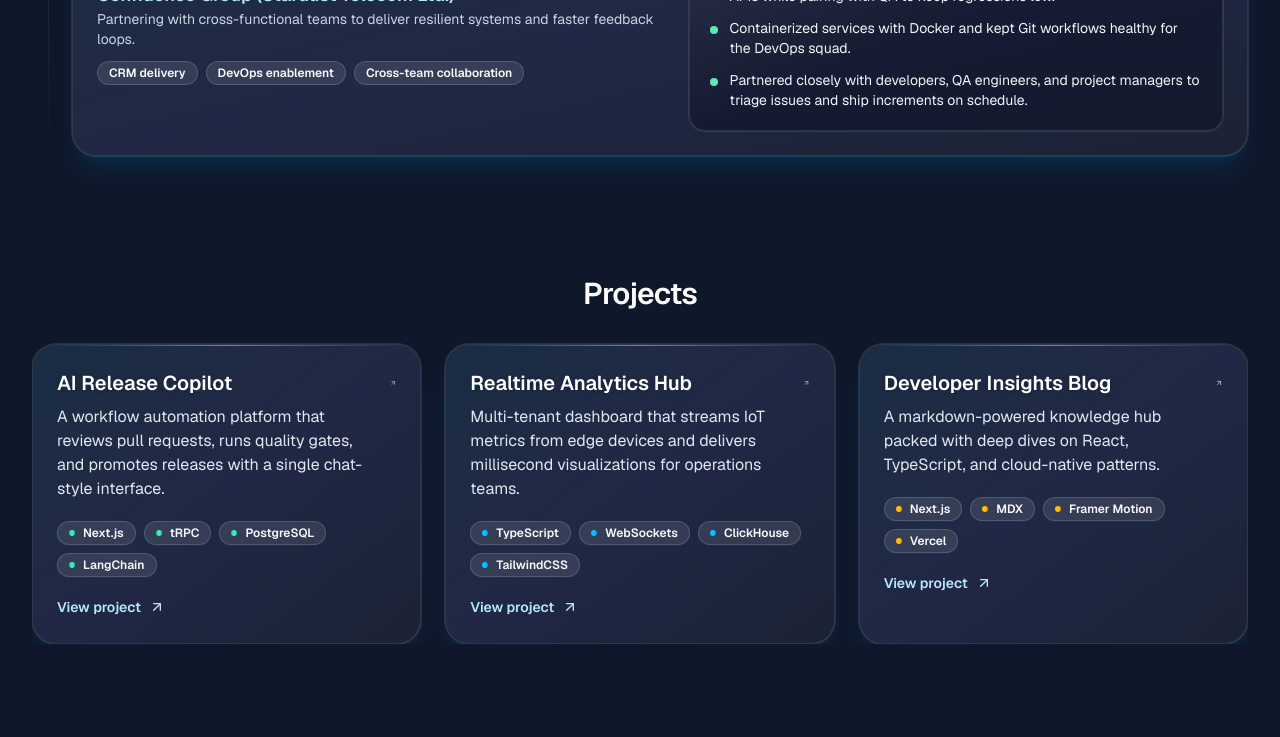
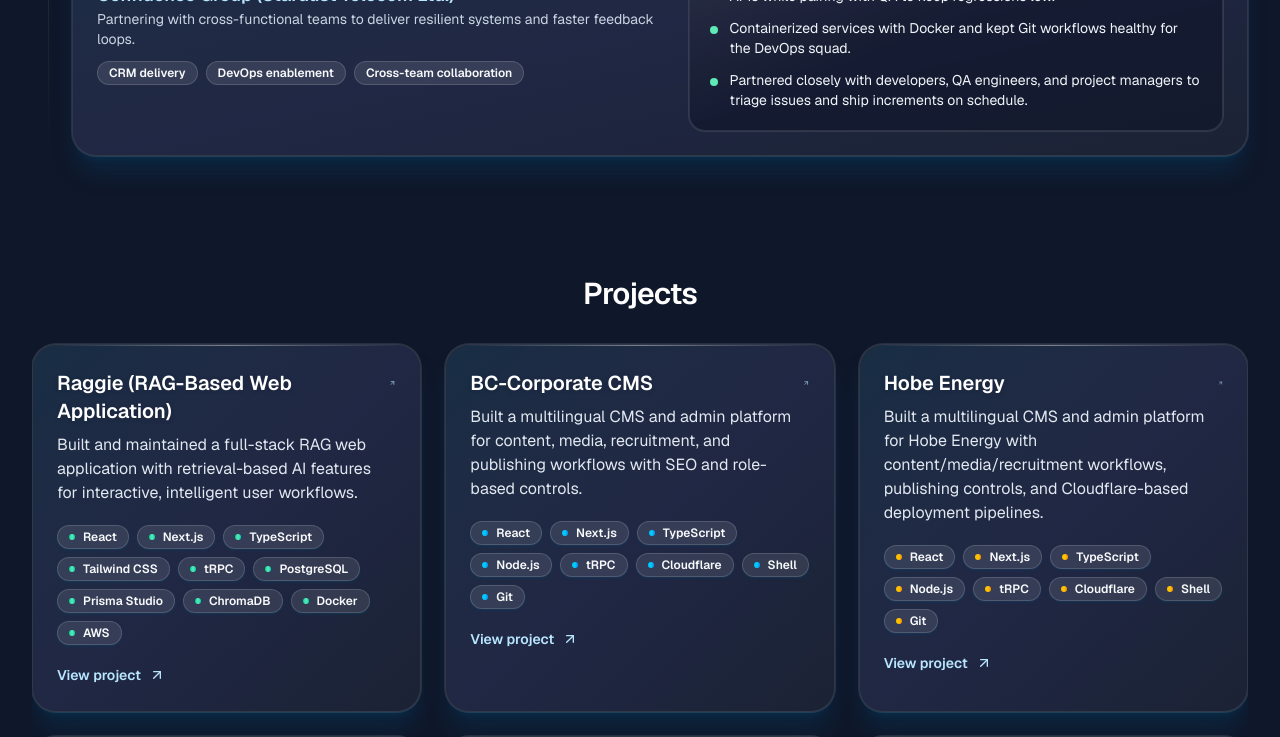
Before and after one commit to sourov526/Sourov-Portfolio, a Next.js app: page / in a window 1280 px wide. Shown: the part 2000-2737 px from the top of the page. Built offline with nearby package versions, Linux system fonts and the light colour scheme.

Commit message:
update projects

```diff
--- a/src/data/projects.ts
+++ b/src/data/projects.ts
@@ -7,24 +7,77 @@ export type Project = {
 
 export const projects: Project[] = [
   {
-    name: "AI Release Copilot",
+    name: "Raggie (RAG-Based Web Application)",
     description:
-      "A workflow automation platform that reviews pull requests, runs quality gates, and promotes releases with a single chat-style interface.",
-    techStack: ["Next.js", "tRPC", "PostgreSQL", "LangChain"],
-    link: "https://github.com/sourov/release-copilot",
+      "Built and maintained a full-stack RAG web application with retrieval-based AI features for interactive, intelligent user workflows.",
+    techStack: [
+      "React",
+      "Next.js",
+      "TypeScript",
+      "Tailwind CSS",
+      "tRPC",
+      "PostgreSQL",
+      "Prisma Studio",
+      "ChromaDB",
+      "Docker",
+      "AWS",
+    ],
+    link: "https://github.com/sourov",
   },
   {
-    name: "Realtime Analytics Hub",
+    name: "BC-Corporate CMS",
     description:
-      "Multi-tenant dashboard that streams IoT metrics from edge devices and delivers millisecond visualizations for operations teams.",
-    techStack: ["TypeScript", "WebSockets", "ClickHouse", "TailwindCSS"],
-    link: "https://github.com/sourov/realtime-analytics",
+      "Built a multilingual CMS and admin platform for content, media, recruitment, and publishing workflows with SEO and role-based controls.",
+    techStack: ["React", "Next.js", "TypeScript", "Node.js", "tRPC", "Cloudflare", "Shell", "Git"],
+    link: "https://github.com/sourov",
   },
   {
-    name: "Developer Insights Blog",
+    name: "Hobe Energy",
     description:
-      "A markdown-powered knowledge hub packed with deep dives on React, TypeScript, and cloud-native patterns.",
-    techStack: ["Next.js", "MDX", "Framer Motion", "Vercel"],
-    link: "https://github.com/sourov/dev-insights",
+      "Built a multilingual CMS and admin platform for Hobe Energy with content/media/recruitment workflows, publishing controls, and Cloudflare-based deployment pipelines.",
+    techStack: ["React", "Next.js", "TypeScript", "Node.js", "tRPC", "Cloudflare", "Shell", "Git"],
+    link: "https://github.com/sourov",
+  },
+  {
+    name: "MiME CONNECT",
+    description:
+      "Implemented CRM features across Vue.js front ends and Django REST APIs, containerized services with Docker, and partnered with QA and project teams to ship stable increments.",
+    techStack: ["Vue.js", "Django REST Framework", "JavaScript", "Python", "Docker", "AWS", "Git"],
+    link: "https://github.com/sourov",
+  },
+  {
+    name: "Competitors Ads Analysis AI",
+    description:
+      "Built an AI-assisted analytics platform to collect competitor ad data, classify campaigns, and surface spend trends through interactive reporting.",
+    techStack: ["Python", "Node.js", "React", "Selenium", "GraphQL", "Prisma", "Pandas"],
+    link: "https://github.com/sourov",
+  },
+  {
+    name: "Weather Application (Django)",
+    description:
+      "Weather forecast web app built with Django, with location-based weather lookup and clean UI presentation.",
+    techStack: ["Django", "Python", "REST API", "Bootstrap"],
+    link: "https://github.com/sourov",
+  },
+  {
+    name: "Retail Shelf Monitoring with YOLOv8",
+    description:
+      "Object detection system for identifying shelf talker stickers in retail shops using a YOLOv8-based computer vision pipeline.",
+    techStack: ["Python", "YOLOv8", "OpenCV", "Computer Vision"],
+    link: "https://github.com/sourov",
+  },
+  {
+    name: "Medicinal Leaf Classification and Detection",
+    description:
+      "Machine learning project focused on classifying and detecting medicinal leaves from images for plant identification use cases.",
+    techStack: ["Python", "Machine Learning", "TensorFlow", "OpenCV"],
+    link: "https://github.com/sourov",
+  },
+  {
+    name: "Blog Website (Django)",
+    description:
+      "Content publishing platform built with Django featuring post creation, category management, and blog detail pages.",
+    techStack: ["Django", "Python", "SQLite", "HTML/CSS"],
+    link: "https://github.com/sourov",
   },
 ];
--- a/src/data/site.ts
+++ b/src/data/site.ts
@@ -18,6 +18,5 @@ export const primaryNav = [
   { label: "Skills", href: "/#skills" },
   { label: "Experience", href: "/#experience" },
   { label: "Projects", href: "/#projects" },
-  { label: "Blogs", href: "/#blog" },
   { label: "Contact", href: "/#contact" },
 ];
--- a/src/lib/blog.ts
+++ /dev/null
@@ -1,58 +0,0 @@
-import fs from "fs";
-import path from "path";
-import matter from "gray-matter";
-import { remark } from "remark";
-import html from "remark-html";
-
-const blogDirectory = path.join(process.cwd(), "content", "blog");
-
-export type BlogMeta = {
-  title: string;
-  excerpt: string;
-  date: string;
-  tags: string[];
-  slug: string;
-};
-
-export async function getBlogPost(slug: string) {
-  const filePath = path.join(blogDirectory, `${slug}.md`);
-  const source = await fs.promises.readFile(filePath, "utf8");
-  const { data, content } = matter(source);
-  const processed = await remark().use(html).process(content);
-
-  return {
-    meta: {
-      title: data.title ?? slug,
-      excerpt: data.excerpt ?? "",
-      date: data.date ?? new Date().toISOString(),
-      tags: data.tags ?? [],
-      slug,
-    },
-    content: processed.toString(),
-  };
-}
-
-export async function getAllBlogPosts(): Promise<BlogMeta[]> {
-  const entries = await fs.promises.readdir(blogDirectory);
-  const posts = await Promise.all(
-    entries
-      .filter((file) => file.endsWith(".md"))
-      .map(async (file) => {
-        const slug = file.replace(/\.md$/, "");
-        const filePath = path.join(blogDirectory, file);
-        const source = await fs.promises.readFile(filePath, "utf8");
-        const { data } = matter(source);
-        return {
-          title: data.title ?? slug,
-          excerpt: data.excerpt ?? "",
-          date: data.date ?? new Date().toISOString(),
-          tags: data.tags ?? [],
-          slug,
-        } as BlogMeta;
-      }),
-  );
-
-  return posts.sort(
-    (a, b) => new Date(b.date).getTime() - new Date(a.date).getTime(),
-  );
-}
```
